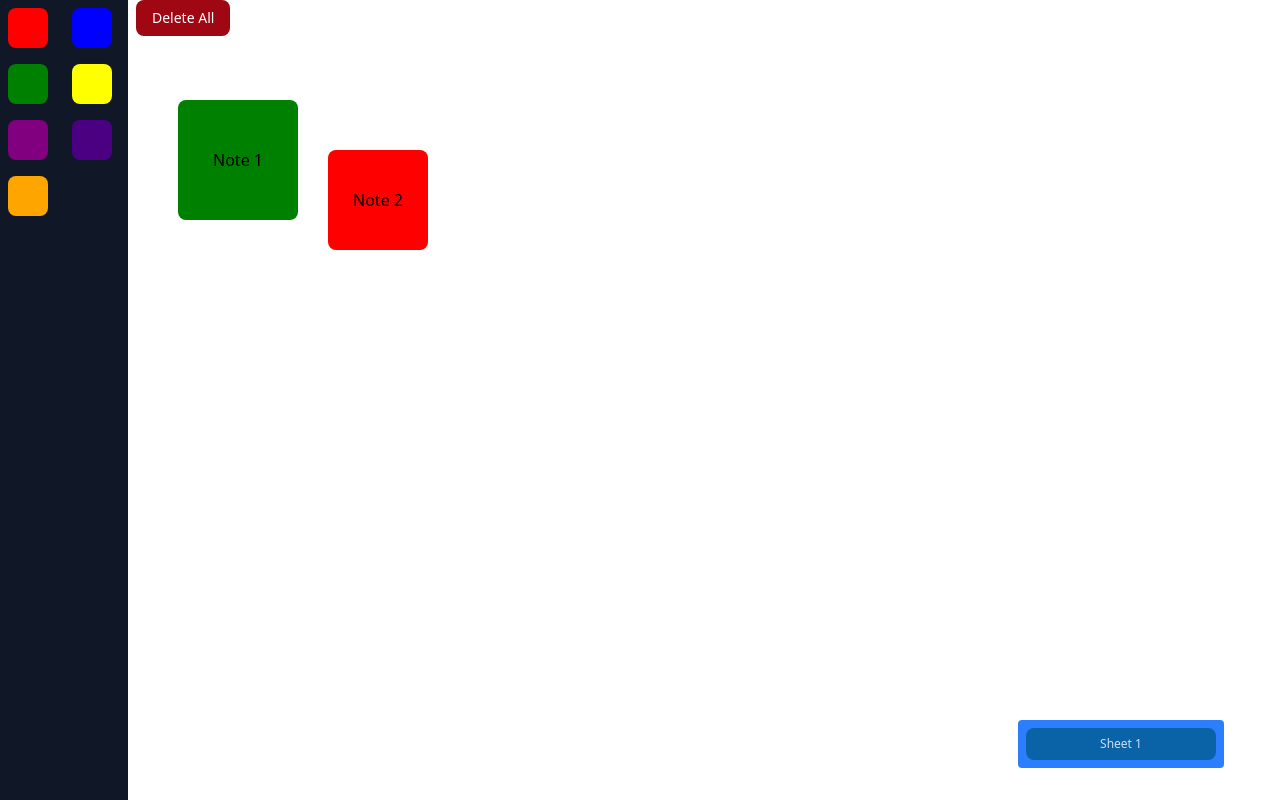
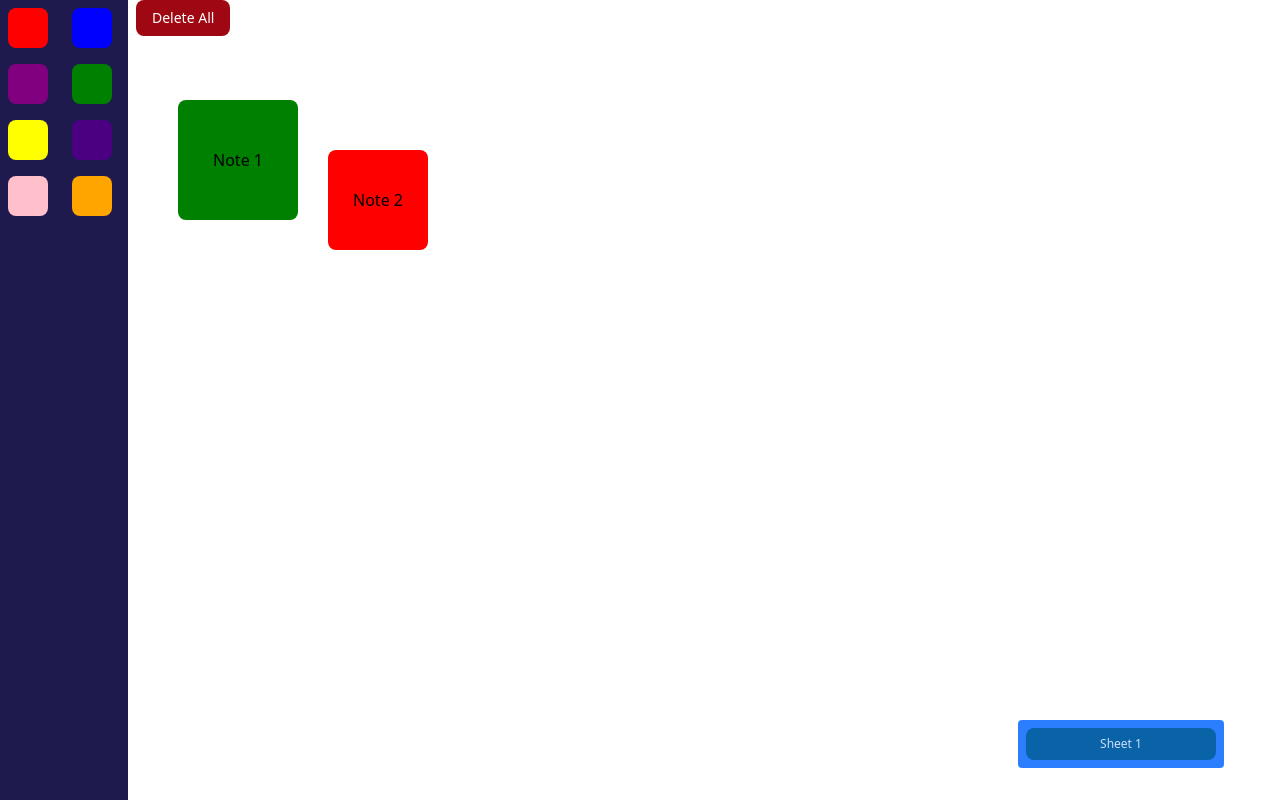
Before and after one commit to imangame2125/advanced-sticky-note, a React (Vite) app: page / in a window 1280 px wide. Built offline with nearby package versions, Linux system fonts and the light colour scheme; some icons are missing.

Commit message:
change colors

```diff
--- a/src/App.tsx
+++ b/src/App.tsx
@@ -251,7 +251,7 @@ function App() {
 
   return (
     <div className=" flex min-h-screen">
-      <div className="max-w-32 bg-gray-900  backdrop-blur-lg  flex flex-col flex-1 z-50">
+      <div className="max-w-32 bg-indigo-950 backdrop-blur-lg  flex flex-col flex-1 z-50">
         <Sidebar selectedColor={selectedColor} onClick={handleColorClick} />
       </div>
       <div
--- a/src/components/Sidebar.tsx
+++ b/src/components/Sidebar.tsx
@@ -9,10 +9,11 @@ const Sidebar: FC<Props> = ({ onClick, selectedColor }) => {
   const colors: StickyNoteType['color'][] = [
     'red',
     'blue',
+    'purple',
     'green',
     'yellow',
-    'purple',
     'indigo',
+    'pink',
     'orange',
   ];
   const handleClick = (color: StickyNoteType['color']) => {
--- a/src/types/index.ts
+++ b/src/types/index.ts
@@ -4,7 +4,7 @@ export interface StickyNoteType {
   positionX: number;
   positionY: number;
   zIndex: number;
-  color: 'red' | 'blue' | 'green' | 'yellow' | 'purple' | 'indigo' | 'orange';
+  color: 'red' | 'blue' | 'green' | 'yellow' | 'purple' | 'indigo' | 'orange' | 'pink';
   title: string;
   id: number;
 }
```
